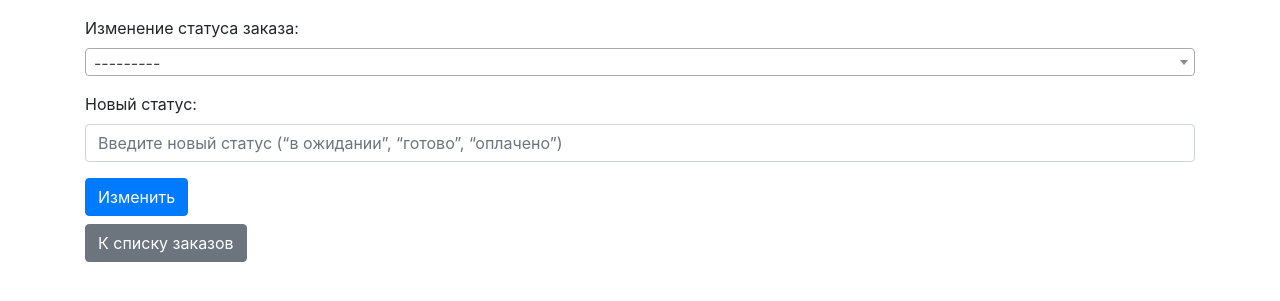
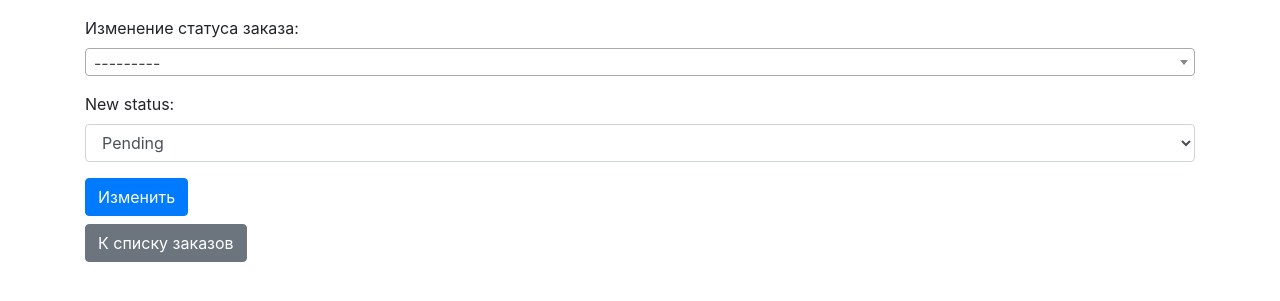
Before and after one commit to mrMaks2/cafe_orders_with_API, a Django app: page /orders/change_status in a window 1280 px wide. Shown: the part 56-357 px from the top of the page. Run offline with Django 4.2, Linux system fonts and the light colour scheme; tables that the repository leaves empty hold one stand-in row (values such as "Sample post"); some libraries are stand-ins or nearby versions.

Commit message:
Доделано отображение списков заказов. Доработаны вьюхи для полноты реализации функций сайта. Преобразована модель Order.

```diff
--- a/src/orders/forms.py
+++ b/src/orders/forms.py
@@ -29,13 +29,12 @@ class OrderSearchForm(forms.Form):
 
 class OrderChangeStatusForm(forms.Form):
     order = forms.ModelChoiceField(label='Изменение статуса заказа',
-                                   queryset=Order.objects.only('id'),
+                                   queryset=Order.objects.all(),
                                    widget=forms.Select(attrs={
                                        'class': 'form-control js-example-basic-multiple'
                                    }))
 
-    new_status = forms.CharField(label='Новый статус',
-                                 widget=forms.TextInput(attrs={
-                                    'class': 'form-control',
-                                    'placeholder': 'Введите новый статус (“в ожидании”, “готово”, “оплачено”)'
+    new_status = forms.ChoiceField(choices=Order.Status.choices,
+                                 widget=forms.Select(attrs={
+                                    'class': 'form-control'
                                  }))
--- a/src/orders/models.py
+++ b/src/orders/models.py
@@ -12,10 +12,17 @@ class Order(models.Model):
         verbose_name='Общая стоимость',
         default=0.00
     )
+
+    class Status(models.TextChoices):
+        PENDING = 'В ожидании'
+        READY = 'Готово'
+        PAID = 'Оплачено'
+
     status = models.CharField(
-        max_length=10,
-        default='В ожидании',
-        verbose_name='Статус заказа'
+        max_length=20,
+        choices=Status.choices,
+        default=Status.PENDING,
+        verbose_name= "Статус"
     )
 
     def save(self, *args, **kwargs):
--- a/src/orders/templates/order_list.html
+++ b/src/orders/templates/order_list.html
@@ -21,7 +21,11 @@
                 <tr>
                     <td>{{ order.id }}</td>
                     <td>{{ order.table_number }}</td>
-                    <td>{{ order.items }}</td>
+                    <td>
+                        {% for item in order.items %}
+                            <li>{{ item.name }}</li>
+                        {% endfor %}
+                    </td>
                     <td>{{ order.total_price }}</td>
                     <td>{{ order.status }}</td>
                 </tr>
--- a/src/orders/views.py
+++ b/src/orders/views.py
@@ -1,12 +1,16 @@
+from lib2to3.fixes.fix_input import context
+
 from django.db.models import Sum
-from django.db.transaction import commit
-from django.shortcuts import render, redirect, get_object_or_404
+from django.shortcuts import render, redirect
 from django.contrib import messages
 from .models import Order
 from .forms import *
 
 def order_list(request):
     orders = Order.objects.all()
+    for order in orders:
+        order.items = eval(order.items)
+        orders.order = order
     return render(request, 'order_list.html', {'orders': orders})
 
 def add_order(request):
@@ -28,7 +32,6 @@ def add_order(request):
             return redirect('orders:order_list')
         else:
             messages.error(request, "Ошибка при создании заказа. Пожалуйста, исправьте ошибки в форме.")
-            return redirect('orders:add_order.html')
     form = OrderAddForm()
     return render(request, 'add_order.html', {'form': form})
 
@@ -59,17 +62,18 @@ def change_status(request):
     if request.method == 'POST':
         order_id = request.POST['order']
         order = Order.objects.get(id=order_id)
-        order.status = request.POST['new_status']
-        if order:
+        form = OrderChangeStatusForm(request.POST)
+        if form.is_valid():
+            order.status = request.POST['new_status']
+            order.items = eval(order.items)
             order.save()
             messages.success(request,'Статус заказа успешно изменен')
-            return redirect('orders:order_list')
+            return redirect('orders:change_status')
         else:
             messages.error(request, 'Такого заказа не существует')
-            return redirect('orders:change_status.html')
     form = OrderChangeStatusForm()
     return render(request, 'change_status.html', {'form': form})
 
 def revenue_report(request):
-    total_revenue = Order.objects.filter(status='paid').aggregate(Sum('total_price'))['total_price__sum'] or 0
+    total_revenue = Order.objects.filter(status='Оплачено').aggregate(Sum('total_price'))['total_price__sum'] or 0
     return render(request, 'revenue_report.html', {'total_revenue': total_revenue})
```
